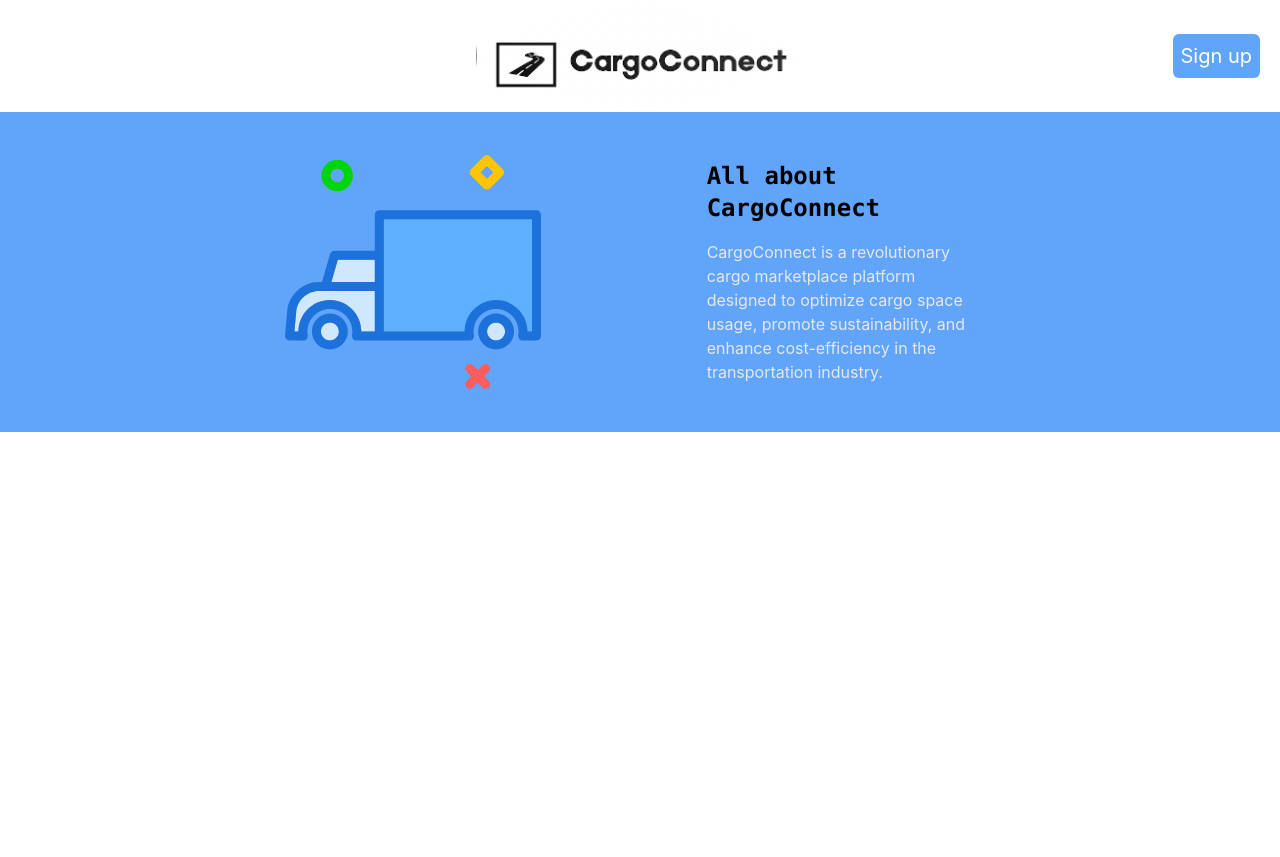
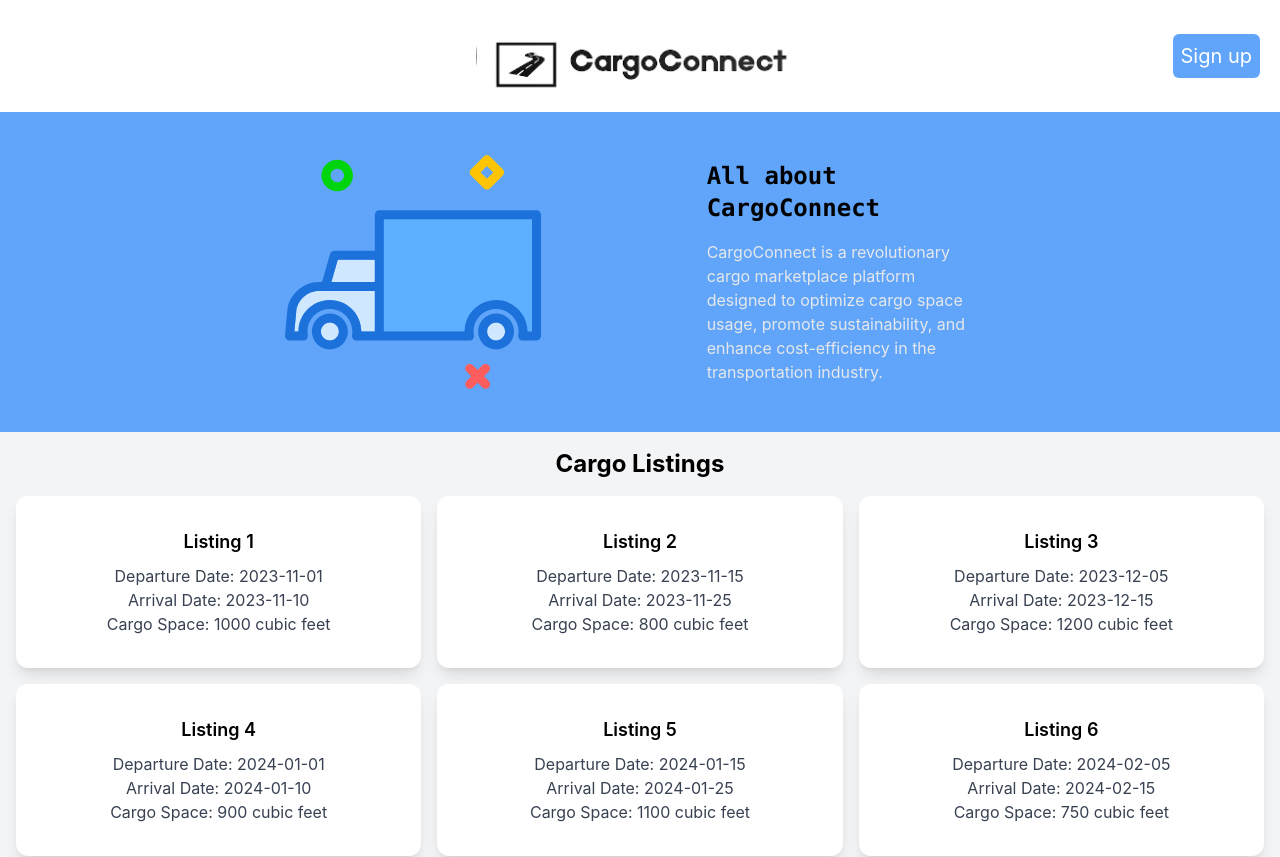
Before and after one commit to Jay-Bhalala/CargoConnect, a React (Create React App) app: page / in a window 1280 px wide. Shown: the top 857 px of the page. Before the commit the page ends 800 px from the top, so only its background shows below. Built offline with nearby package versions, Linux system fonts and the light colour scheme.

Commit message:
listings boxes

```diff
--- a/src/Home.js
+++ b/src/Home.js
@@ -1,13 +1,66 @@
-import Navbar from "./components/navbar";
-import HomeHero from "./components/HomeHero";
+import React from 'react';
+import Navbar from './components/navbar';
+import HomeHero from './components/HomeHero';
+import MarketplaceSquares from './components/MarketplaceSquares';
 
 function Home(props) {
-    return (
-        <div>
-            <Navbar/>
-            <HomeHero/>
-        </div>
-    )
+  // Sample cargo listings data
+  const cargoListings = [
+    {
+      departureDate: '2023-11-01',
+      arrivalDate: '2023-11-10',
+      cargoSpace: 1000,
+    },
+    {
+      departureDate: '2023-11-15',
+      arrivalDate: '2023-11-25',
+      cargoSpace: 800,
+    },
+    {
+      departureDate: '2023-12-05',
+      arrivalDate: '2023-12-15',
+      cargoSpace: 1200,
+    },
+    // Add more listings
+    {
+      departureDate: '2024-01-01',
+      arrivalDate: '2024-01-10',
+      cargoSpace: 900,
+    },
+    {
+      departureDate: '2024-01-15',
+      arrivalDate: '2024-01-25',
+      cargoSpace: 1100,
+    },
+    {
+      departureDate: '2024-02-05',
+      arrivalDate: '2024-02-15',
+      cargoSpace: 750,
+    },
+    {
+      departureDate: '2024-02-20',
+      arrivalDate: '2024-03-01',
+      cargoSpace: 950,
+    },
+    {
+      departureDate: '2024-03-10',
+      arrivalDate: '2024-03-20',
+      cargoSpace: 800,
+    },
+    {
+      departureDate: '2024-03-25',
+      arrivalDate: '2024-04-05',
+      cargoSpace: 1300,
+    },
+  ];
+
+  return (
+    <div>
+      <Navbar />
+      <HomeHero />
+      <MarketplaceSquares cargoListings={cargoListings} />
+    </div>
+  );
 }
 
 export default Home;
--- a/src/components/HomeHero.js
+++ b/src/components/HomeHero.js
@@ -17,7 +17,7 @@ function HomeHero() {
       <div className="w-1/4 p-4">
         <h2 className="text-2xl font-bold mb-4 font-mono">All about CargoConnect</h2>
         <p className="text-gray-200">
-        CargoConnect is a revolutionary cargo marketplace platform designed to optimize cargo space usage, promote sustainability, and enhance cost-efficiency in the transportation industry.
+          CargoConnect is a revolutionary cargo marketplace platform designed to optimize cargo space usage, promote sustainability, and enhance cost-efficiency in the transportation industry.
         </p>
       </div>
     </div>
--- /dev/null
+++ b/src/components/MarketplaceSquares.js
@@ -0,0 +1,24 @@
+import React from 'react';
+
+function MarketplaceSquares({ cargoListings }) {
+  return (
+    <div className="bg-gray-100 p-4 text-center">
+      <h2 className="text-2xl font-bold mb-4">Cargo Listings</h2>
+      <div className="grid grid-cols-1 sm:grid-cols-2 md:grid-cols-3 lg:grid-cols-3 xl:grid-cols-3 gap-4 mx-auto max-w-7xl">
+        {cargoListings.map((listing, index) => (
+          <div
+            key={index}
+            className="bg-white p-8 rounded-xl shadow-lg"
+          >
+            <h3 className="text-lg font-semibold mb-2">Listing {index + 1}</h3>
+            <p class="text-gray-700">Departure Date: {listing.departureDate}</p>
+            <p class="text-gray-700">Arrival Date: {listing.arrivalDate}</p>
+            <p class="text-gray-700">Cargo Space: {listing.cargoSpace} cubic feet</p>
+          </div>
+        ))}
+      </div>
+    </div>
+  );
+}
+
+export default MarketplaceSquares;
```
